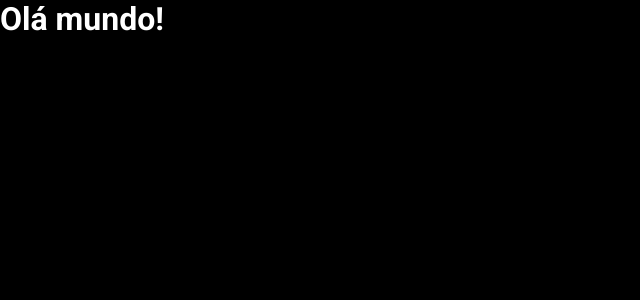
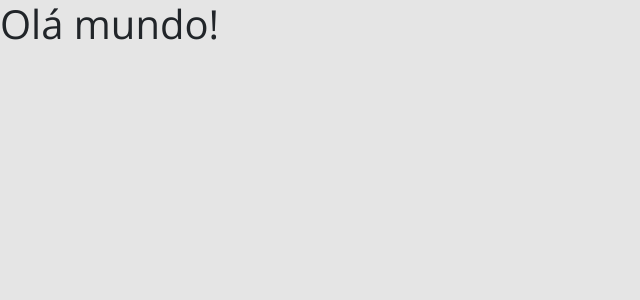
Before and after one commit to DanielCwBrs/dsmeta, a React (Vite) app in the folder frontend/: page / in a window 1280 px wide. Shown: the top 300 px of the page, without its empty margins (0-640 px from the left). Built offline with nearby package versions, Linux system fonts and the light colour scheme.

Commit message:
feat: alteração no index.css

```diff
--- a/frontend/package.json
+++ b/frontend/package.json
@@ -9,6 +9,7 @@
     "preview": "vite preview"
   },
   "dependencies": {
+    "bootstrap": "5.1.3",
     "react": "^18.2.0",
     "react-dom": "^18.2.0"
   },
--- a/frontend/src/index.css
+++ b/frontend/src/index.css
@@ -1,21 +1,21 @@
-@import url("https://fonts.googleapis.com/css2?family=Roboto:wght@300;400;700&display=swap");
+@import url('https://fonts.googleapis.com/css2?family=Open+Sans:wght@400;700&display=swap');
+
+:root {
+  --color-primary: #4D41C0;
+}
 
 * {
-  font-family: "Roboto", sans-serif;
   box-sizing: border-box;
-  margin: 0;
-  padding: 0;
+  font-family: 'Open Sans', sans-serif;
 }
 
-body,
-html {
-  background-color: #000;
-  color: #fff;
+html,
+body {
+  background-color: #E5E5E5;
 }
 
 a,
-a:hover,
-a:visited {
+a:hover {
+  text-decoration: none;
   color: unset;
-  text-decoration: none;
 }
--- a/frontend/src/main.tsx
+++ b/frontend/src/main.tsx
@@ -1,5 +1,7 @@
 import React from 'react'
 import ReactDOM from 'react-dom/client'
+import 'bootstrap/dist/css/bootstrap.css';
+import './index.css';
 import App from './App'
 import './index.css'
 
```
Also changed, not shown: 1 other file (tests, documents, lock files or other folders).
